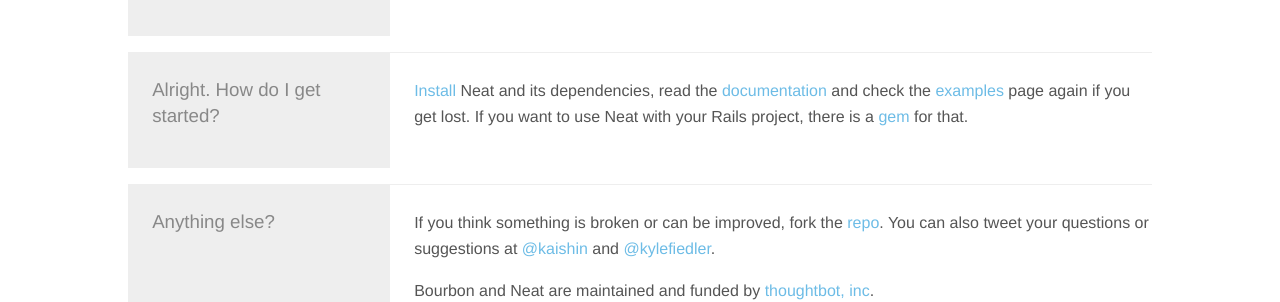
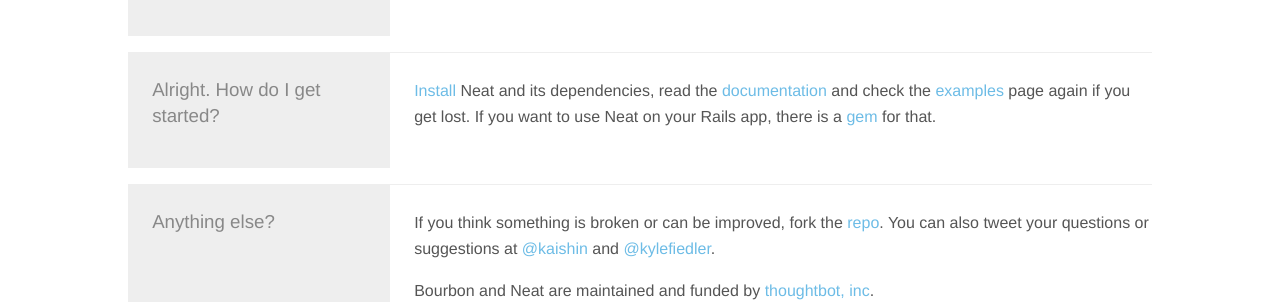
Before and after one commit to thoughtbot/neat, a Jekyll site: the page built from index.html, in a window 1280 px wide. Shown: the part 985-1287 px from the top of the page. Built offline with Jekyll 4.4.1, drawn with Linux system fonts in a browser that asks for light colours.

Commit message:
Improve gem link phrasing in the README

```diff
--- a/_includes/getting-started.html
+++ b/_includes/getting-started.html
@@ -1 +1 @@
-<a href="https://github.com/thoughtbot/neat#getting-started">Install</a> Neat and its dependencies, read the <a href="https://github.com/thoughtbot/neat#using-the-grid">documentation</a> and check the <a href="http://thoughtbot.com/neat/examples/">examples</a> page again if you get lost. If you want to use Neat with your Rails project, there is a <a href="https://rubygems.org/gems/neat">gem</a> for that.
+<a href="https://github.com/thoughtbot/neat#getting-started">Install</a> Neat and its dependencies, read the <a href="https://github.com/thoughtbot/neat#using-the-grid">documentation</a> and check the <a href="http://thoughtbot.com/neat/examples/">examples</a> page again if you get lost. If you want to use Neat on your Rails app, there is a <a href="https://rubygems.org/gems/neat">gem</a> for that.
```
